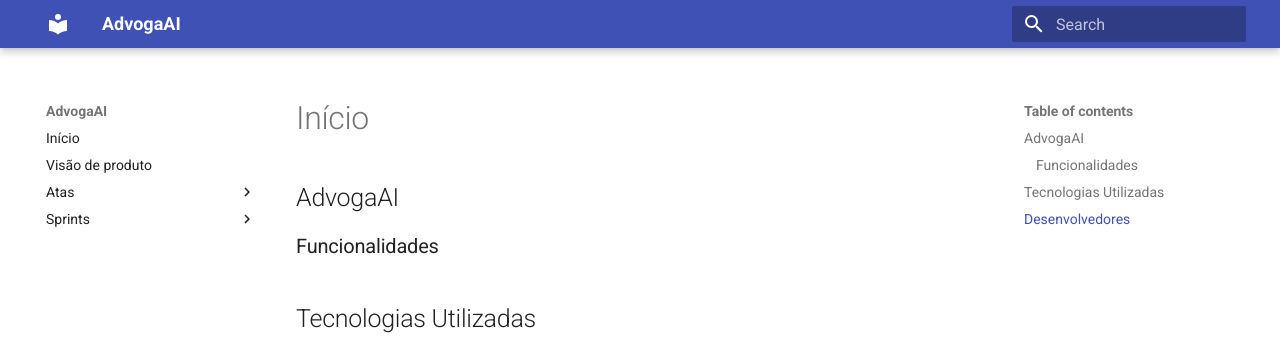
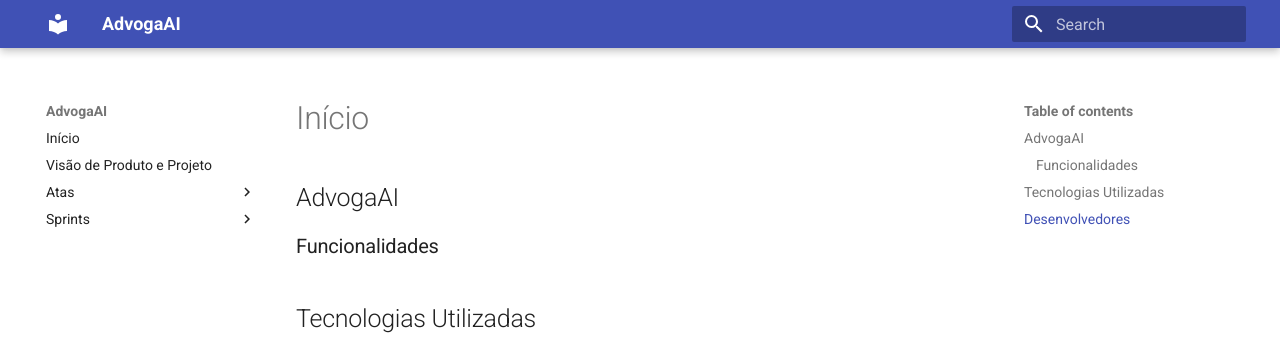
Before and after one commit to mdsreq-fga-unb/2025.1-T01-AdvogaAI, an MkDocs documentation site: the page built from docs/index.md, in a window 1280 px wide. Shown: the top 349 px of the page. Built offline with MkDocs 1.6.1 and Material for MkDocs 9.7.7, drawn with Linux system fonts in a browser that asks for light colours.

Commit message:
docs: update mkdocs.yml

```diff
--- a/mkdocs.yml
+++ b/mkdocs.yml
@@ -4,7 +4,7 @@ theme:
   name: material
 nav:
   - Início: inicio.md
-  - Visão de produto: produto.md
+  - Visão de Produto e Projeto: produto.md
   - Atas:
       - ata-modelo: Atas/ata-modelo.md
 
```
